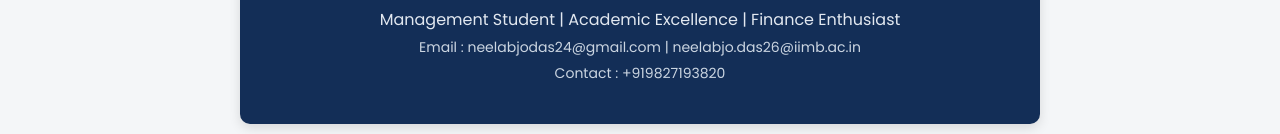
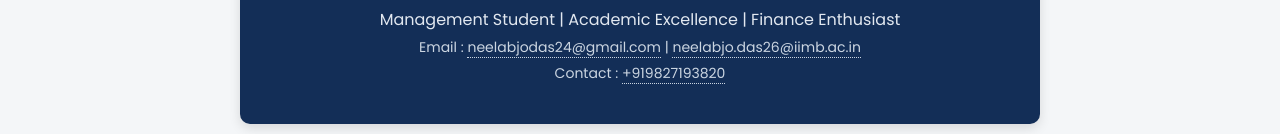
Before and after one commit to neelabjodas/26120847_WD_MTProject, a plain HTML site: page index.html in a window 1280 px wide. Shown: the part 306-440 px from the top of the page. Drawn offline with Linux system fonts and the light colour scheme.

Commit message:
Add links to email and contact in index.html

```diff
--- a/index.html
+++ b/index.html
@@ -50,6 +50,18 @@ p {
 
 .second, .third{
     color: #cbd5e1;
+}
+
+.second a, .third a {
+    color: #cbd5e1;
+    text-decoration: none;
+    border-bottom: 1px dotted #cbd5e1;
+    transition: color 0.2s, border-color 0.2s;
+}
+
+.second a:hover, .third a:hover {
+    color: #ffffff;
+    border-bottom: 1px solid #ffffff;
 }
 
 div {
@@ -276,8 +288,8 @@ table {
             <h1>NEELABJO DAS</h1>
             <p class = "first">Management Student | Academic Excellence | Finance Enthusiast</p>
 
-            <p class = "second">Email : neelabjodas24@gmail.com | neelabjo.das26@iimb.ac.in</p>
-            <p class = "third">Contact : +919827193820</p>
+            <p class = "second">Email : <a href="mailto:neelabjodas24@gmail.com">neelabjodas24@gmail.com</a> | <a href="mailto:neelabjo.das26@iimb.ac.in">neelabjo.das26@iimb.ac.in</a></p>
+            <p class = "third">Contact : <a href="tel:+919827193820">+919827193820</a></p>
         </div>
     </header>
 
```
